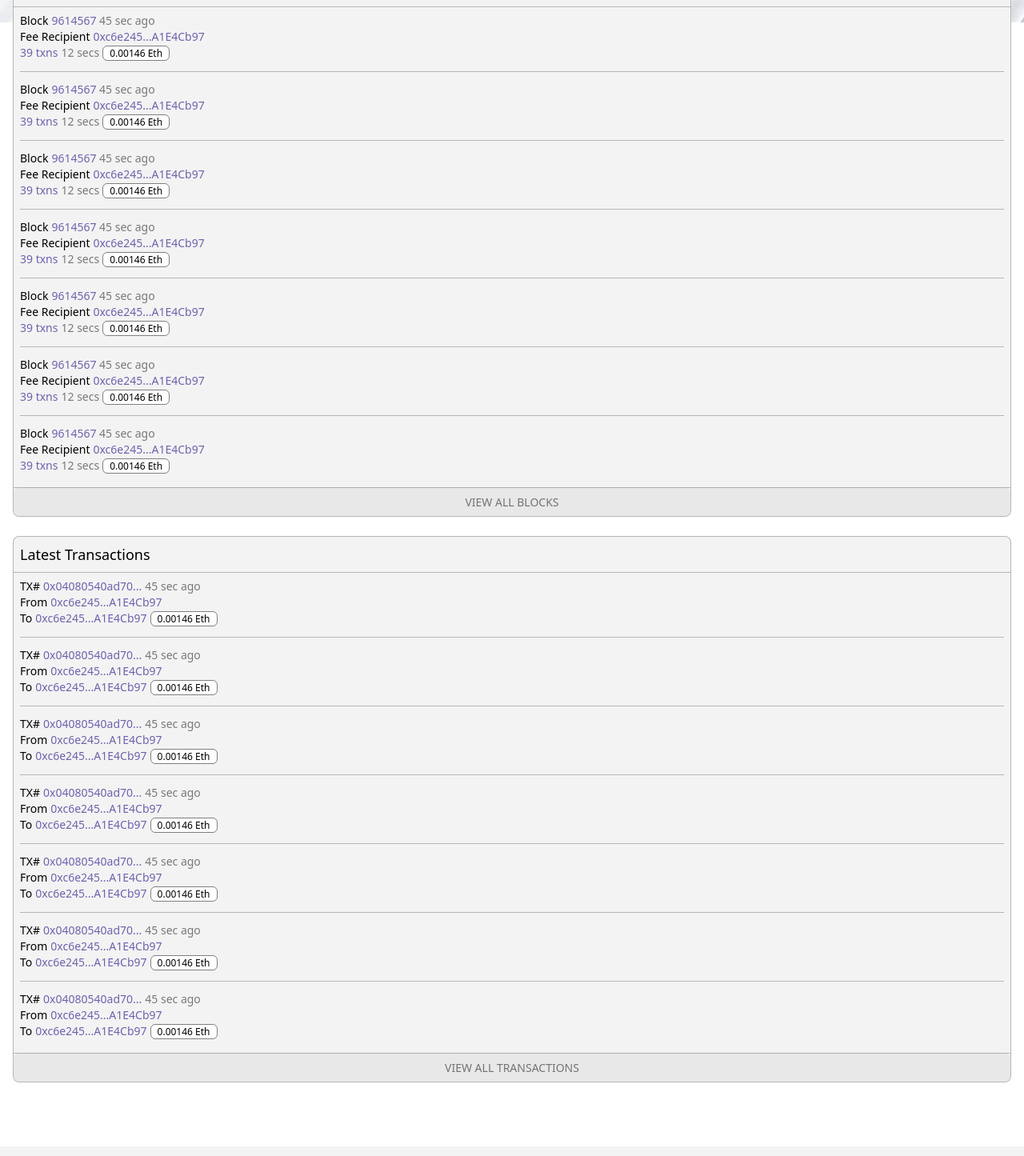
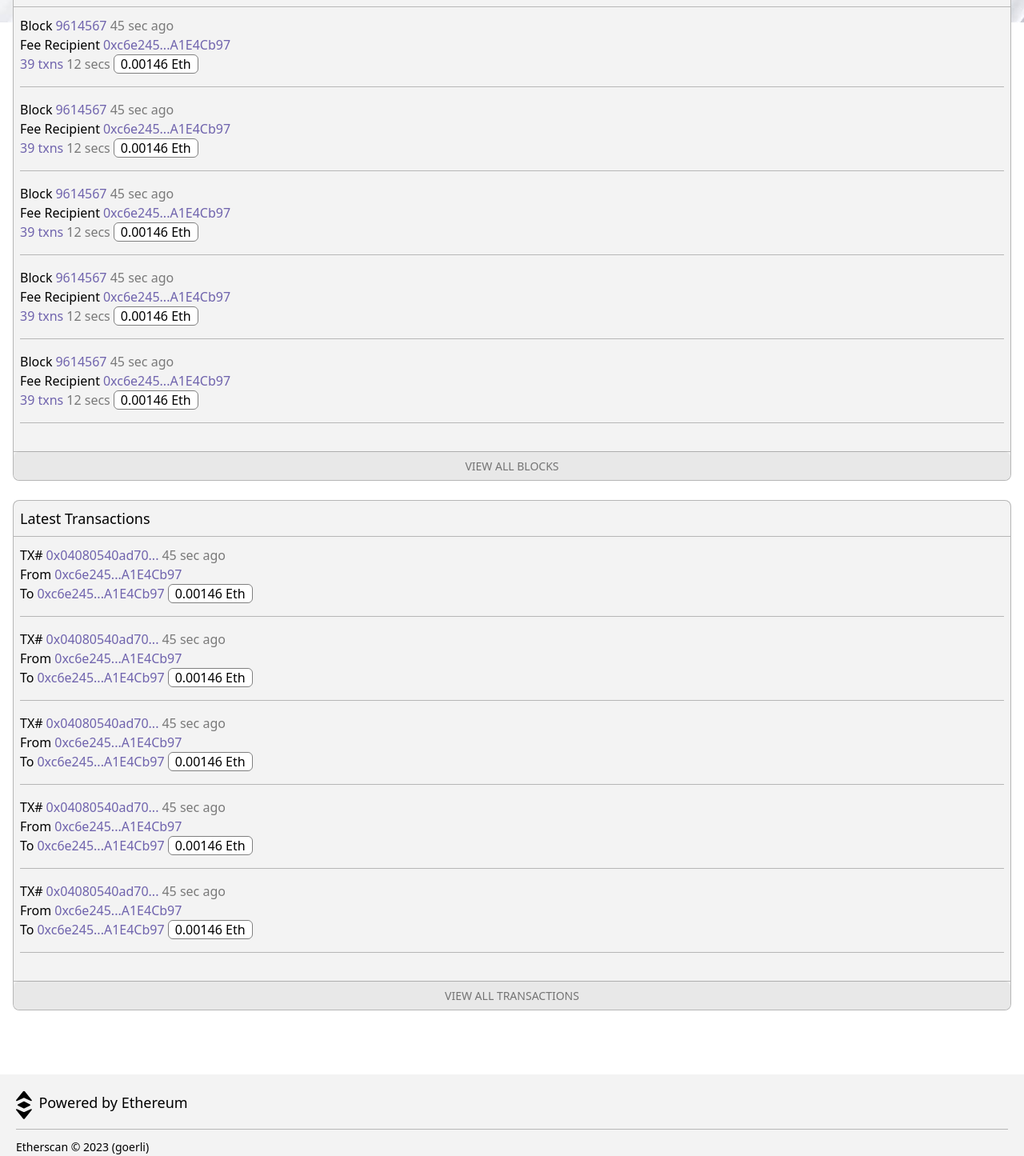
Before and after one commit to surswaty/block-explorer, a React (Create React App) app: page / in a window 1280 px wide. Shown: the part 340-1785 px from the top of the page at 80% size. Built offline with nearby package versions, Linux system fonts and the light colour scheme.

Commit message:
Minor changes in different components.

```diff
--- a/src/components/Blocks.js
+++ b/src/components/Blocks.js
@@ -7,37 +7,36 @@
     blockSections.push(
     <div className="">
       <div>
-        <div className="text-blue text-sm">
+        <div className="text-blue">
           <div className="text-black inline-block">Block</div>
           <a href='' className="ml-1">9614567</a>
           <span className="text-black opacity-50"> 45 sec ago</span>
         </div>
-        <div className="text-black text-sm">Fee Recipient
+        <div className="text-black">Fee Recipient
           <a href='' className="text-blue ml-1">0xc6e245...A1E4Cb97</a>
-          <div className="text-blue text-sm">
+          <div className="text-blue">
             <a href=''>39 txns</a>
             <span className="text-black opacity-50 ml-1">12 secs</span>
-            <span className="bg-white text-black border-[1px] text-[12px] border-black px-2 ml-1 rounded-md border-opacity-50">0.00146 Eth</span>
+            <span className="bg-white text-black border-[1px] border-black px-2 ml-1 rounded-md border-opacity-50">0.00146 Eth</span>
           </div>
         </div>
       </div>
-      {i != 6 ? <div className='h-[1px] bg-black bg-opacity-25 my-3'/> : null}
+      {i != 6 ? <div className='h-[1px] bg-black bg-opacity-25 my-4'/> : null}
     </div>);
   }
 
   return (
-    <div className="bg-light_grey mx-4 mt-[-65px] flex flex-col justify-between rounded-lg border-[1px] border-black border-opacity-25">
+    <div className="bg-light_grey h-[638px] mx-4 mt-[-65px] flex flex-col justify-between rounded-lg border-[1px] border-black border-opacity-25">
       <div className="h-9 rounded-lg">
         <h2 className='p-2 text-lg'>Latest Blocks</h2>
         <div className='h-[1px] bg-black bg-opacity-25' />
       </div>
 
-      <div className="mx-2 my-4">{blockSections}</div>
+      <div className="mx-2 my-5 overflow-auto text-[16px]">{blockSections}</div>
 
       <div className="h-9 rounded-lg bg-grey">
         <div className='h-[1px] bg-black bg-opacity-25' />
         <a href='' className="p-2 opacity-50 text-sm flex justify-center">VIEW ALL BLOCKS</a>
-
       </div>
     </div>
   )
--- a/src/components/Footer.js
+++ b/src/components/Footer.js
@@ -12,7 +12,7 @@
         <div className='h-[1px] bg-black bg-opacity-25 my-3'/>
         <div className="text-sm">
           <div className="inline-block">Etherscan © 2023 (goerli)</div>
-          <div>Donations <a href='' className="text-blue">0x71c765...d8976f 💗</a></div>
+          <div>Donations: <a href='' className="text-blue">0x71c765...d8976f 💗</a></div>
         </div>
       </div>
     </div>
--- a/src/components/Nav.js
+++ b/src/components/Nav.js
@@ -3,7 +3,7 @@
 
 const Nav = () => {
   return (
-    <div className='bg-light_grey p-5 h-20 border-[1px] border-black border-opacity-25 '>
+    <div className='bg-light_grey p-5 h-20 border-y-[1px] border-black border-opacity-25 '>
       <img className="w-44 h-12 " src={logo}/>
     </div>
   )
--- a/src/components/Transactions.js
+++ b/src/components/Transactions.js
@@ -7,32 +7,32 @@
     blockSections.push(
     <div className="">
       <div>
-        <div className="text-blue text-sm">
+        <div className="text-blue">
           <div className="text-black inline-block">TX#</div>
           <a href='' className="ml-1">0x04080540ad70...</a>
           <span className="text-black opacity-50 ml-1">45 sec ago</span>
         </div>
-        <div className="text-black text-sm">From
+        <div className="text-black">From
           <a href='' className="text-blue ml-1">0xc6e245...A1E4Cb97</a>
-          <div className="text-blue text-sm">
+          <div className="text-blue">
             <span href='' className="text-black">To</span>
             <a href='' className='ml-1'>0xc6e245...A1E4Cb97</a>
-            <span className="bg-white text-black border-[1px] text-[12px] border-black px-2 ml-1 rounded-md border-opacity-50">0.00146 Eth</span>
+            <span className="bg-white text-black border-[1px] border-black px-2 ml-1 rounded-md border-opacity-50">0.00146 Eth</span>
           </div>
         </div>
       </div>
-      {i != 6 ? <div className='h-[1px] bg-black bg-opacity-25 my-3'/> : null}
+      {i != 6 ? <div className='h-[1px] bg-black bg-opacity-25 my-4'/> : null}
     </div>);
   }
 
   return (
-    <div className="bg-light_grey mx-4 mt-6 flex flex-col justify-between rounded-lg border-[1px] border-black border-opacity-25">
+    <div className="bg-light_grey h-[638px] mx-4 mt-6 flex flex-col justify-between rounded-lg border-[1px] border-black border-opacity-25">
       <div className="h-9 rounded-lg">
         <h2 className='p-2 text-lg'>Latest Transactions</h2>
         <div className='h-[1px] bg-black bg-opacity-25' />
       </div>
 
-      <div className="mx-2 my-4">{blockSections}</div>
+      <div className="mx-2 my-5 overflow-auto text-[16px]">{blockSections}</div>
 
       <div className="h-9 rounded-lg bg-grey">
         <div className='h-[1px] bg-black bg-opacity-25' />
```
Also changed, not shown: src/index.css (line endings or trailing spaces).
